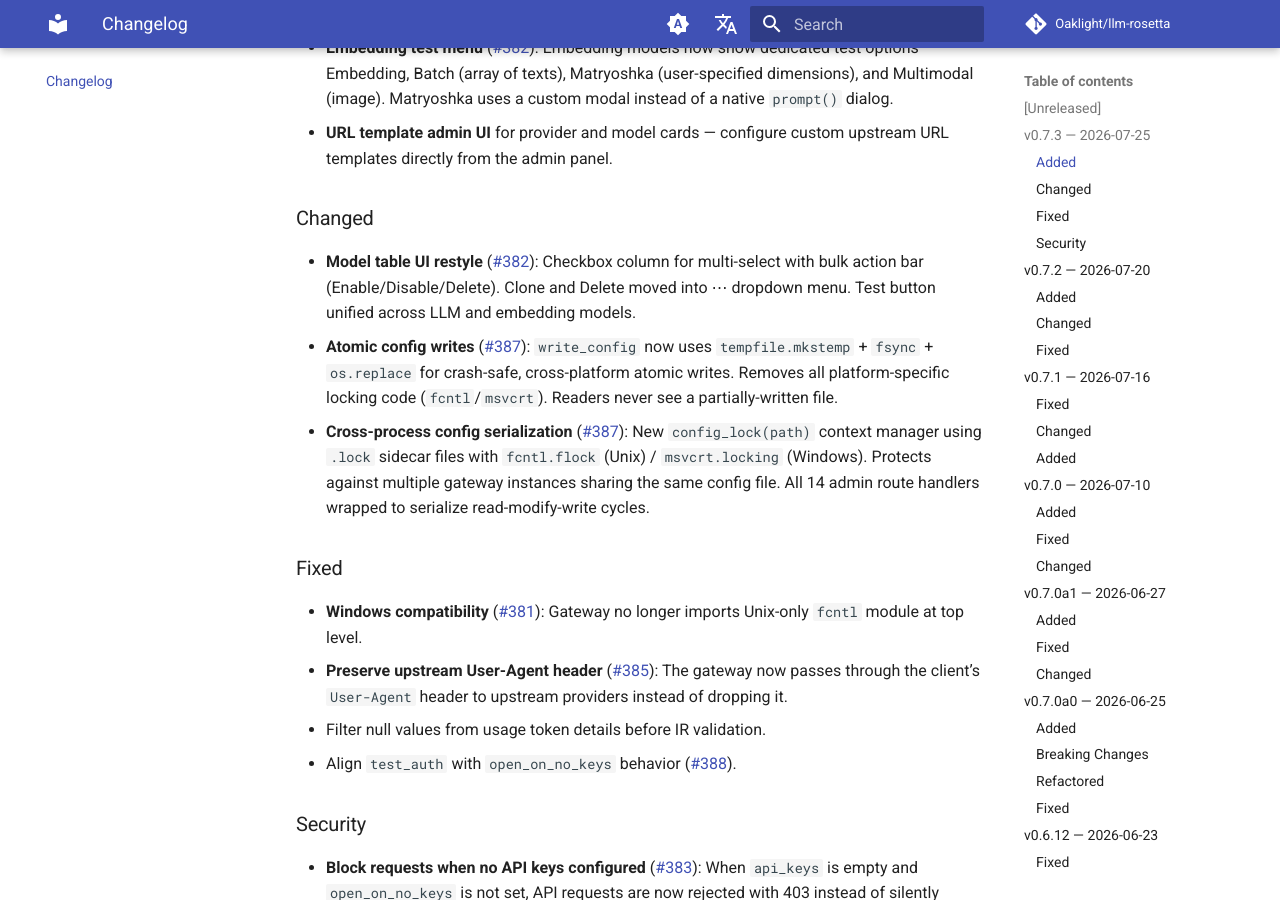
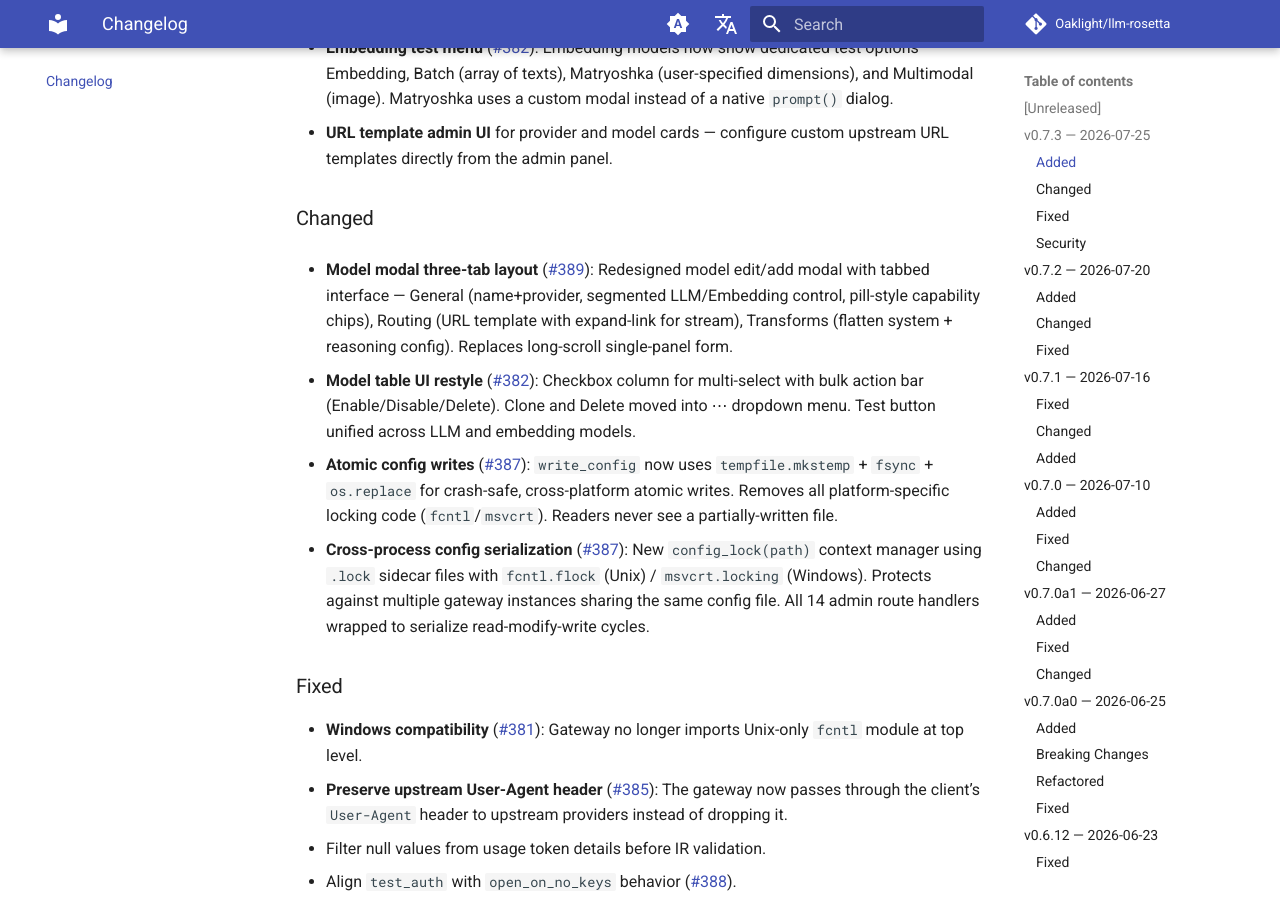
Before and after one commit to Oaklight/llm-rosetta, an MkDocs documentation site: the page built from docs/changelog.md, in a window 1280 px wide and 900 px high, scrolled down 566 px. Built offline with MkDocs 1.6.1 and Material for MkDocs 9.7.7, drawn with Linux system fonts in a browser that asks for light colours; comment, search, counter and statistics services are not loaded.

Commit message:
docs: add model modal tab layout to unreleased changelog

```diff
--- a/docs/changelog.md
+++ b/docs/changelog.md
@@ -17,6 +17,8 @@ All notable changes to LLM-Rosetta are documented here. This project follows [Ke
 - **URL template admin UI** for provider and model cards — configure custom upstream URL templates directly from the admin panel.
 
 ### Changed
+
+- **Model modal three-tab layout** ([#389](https://github.com/Oaklight/llm-rosetta/pull/389)): Redesigned model edit/add modal with tabbed interface — General (name+provider, segmented LLM/Embedding control, pill-style capability chips), Routing (URL template with expand-link for stream), Transforms (flatten system + reasoning config). Replaces long-scroll single-panel form.
 
 - **Model table UI restyle** ([#382](https://github.com/Oaklight/llm-rosetta/pull/382)): Checkbox column for multi-select with bulk action bar (Enable/Disable/Delete). Clone and Delete moved into ⋯ dropdown menu. Test button unified across LLM and embedding models.
 - **Atomic config writes** ([#387](https://github.com/Oaklight/llm-rosetta/pull/387)): `write_config` now uses `tempfile.mkstemp` + `fsync` + `os.replace` for crash-safe, cross-platform atomic writes. Removes all platform-specific locking code (`fcntl`/`msvcrt`). Readers never see a partially-written file.
```
